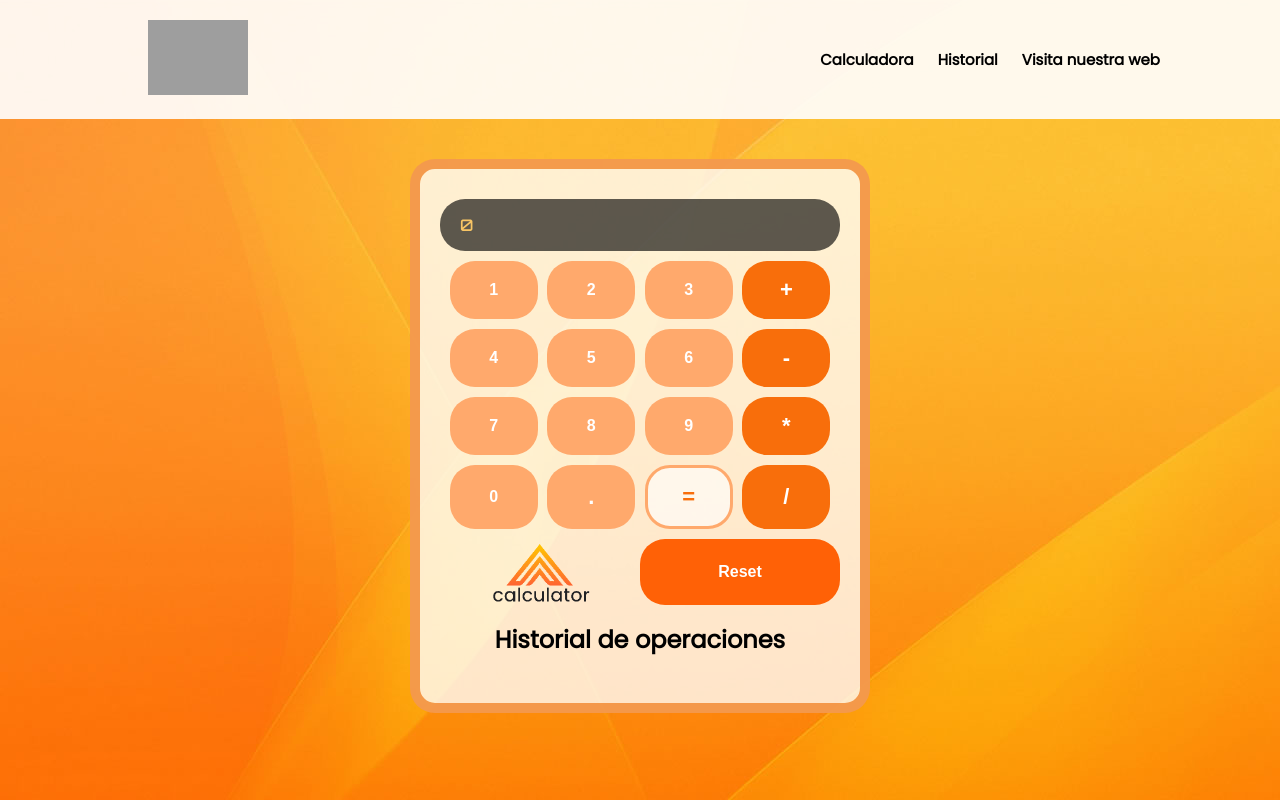
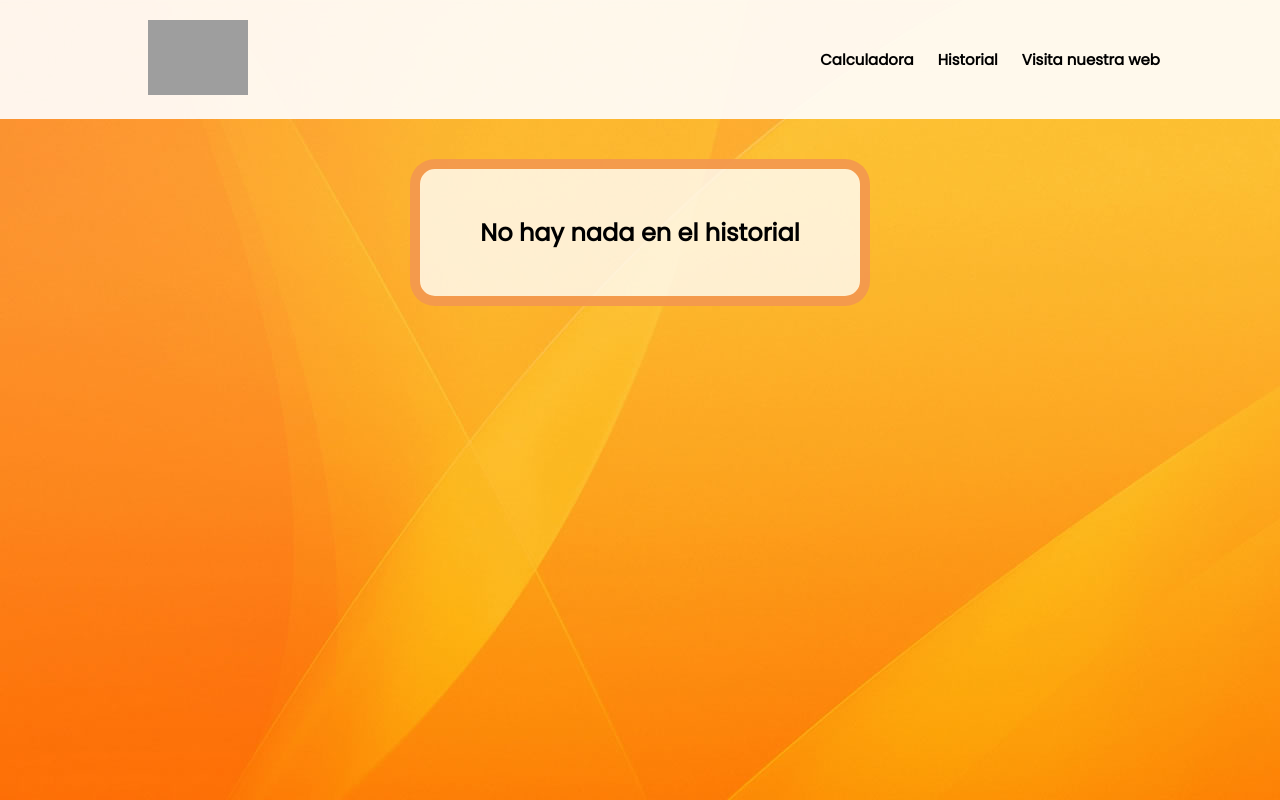
Before and after one commit to nicolascafure/calculadora-hooks, a React (Create React App) app: page /historial in a window 1280 px wide. Shown: the top 800 px of the page. Built offline with nearby package versions, Linux system fonts and the light colour scheme; grey boxes are pictures that could not be loaded.

Commit message:
agregando react router

```diff
--- a/package.json
+++ b/package.json
@@ -10,6 +10,7 @@
     "react": "^17.0.2",
     "react-bootstrap": "^1.6.1",
     "react-dom": "^17.0.2",
+    "react-router-dom": "^5.2.0",
     "react-scripts": "4.0.3",
     "uuid": "^8.3.2",
     "web-vitals": "^1.1.2"
--- a/src/App.js
+++ b/src/App.js
@@ -8,6 +8,12 @@ import Reset from "./Components/Reset";
 import logo from "./logocalculator.gif"
 import Menu from "./Components/Menu";
 import Historial from "./Components/Historial";
+import {
+  BrowserRouter as Router,
+  Switch,
+  Route,
+  Link
+} from "react-router-dom";
 
 function App() {
 const [calculo, setCalculo] = useState("")
@@ -17,9 +23,18 @@ const [historial, setHistorial]=useState([])
 
   return (
     <>
+    <Router>
+
     <Menu/>
     <div className="flex-center">
     <div className= "contenedor-principal">
+
+    <Switch>
+    <Route path="/historial">
+       <Historial historial={historial} setHistorial={setHistorial} calculo={calculo} setCalculo={setCalculo}/>
+          </Route>
+
+    <Route path="/">
       <Screen setCalculo={setCalculo} error={error} calculo={calculo}/>
       <BtnNumber number= {1} key={1} setCalculo={setCalculo} calculo={calculo}/>
        <BtnNumber number= {2} key={2} setCalculo={setCalculo} calculo={calculo}/>
@@ -40,9 +55,12 @@ const [historial, setHistorial]=useState([])
        <Operators operator= {"/"} key={11} setCalculo={setCalculo} calculo={calculo} />
      <div className="logo"><img src={logo}></img></div>
        <Reset setCalculo={setCalculo} setError={setError} />
-       <Historial historial={historial} setHistorial={setHistorial} calculo={calculo} setCalculo={setCalculo}/>
+       </Route>
+
+      </Switch>
     </div>
     </div>
+    </Router>
     </>
   );
 }
--- a/src/Components/Historial.js
+++ b/src/Components/Historial.js
@@ -16,7 +16,7 @@ setCalculo(calculo + nuevoResultado[0].resultado)
 
     return (
         <div className="contenedor-historial">
-            <h1 className="titulo-historial">Historial de operaciones</h1>
+           {(historial.length===0)? <h1 className="titulo-historial">No hay nada en el historial</h1>: <h1 className="titulo-historial">Historial de operaciones</h1> }
             {
                 historial.map(historia=><div key={historia.id} className="historia">
                     <h3>Calculo</h3>
--- a/src/Components/Menu.js
+++ b/src/Components/Menu.js
@@ -1,11 +1,12 @@
 import React from 'react';
+import {Link} from "react-router-dom"
 
 const Menu = () => {
     return (<> <div className="contenedor-nav"><div className="logo-top"><img src="https://rooftop.dev/images/rooftop-logo.webp" alt=""></img></div>
          <nav>
-            <a href="#">Calculadora</a>
-            <a href="#">Historial</a>
-            <a href="#">Visita nuestra web</a>
+         <Link to="/">Calculadora</Link>
+         <Link to="/historial">Historial</Link>
+            <a  target="_blank" href="https://rooftop.dev/">Visita nuestra web</a>
        </nav></div>
        </>)
 }
```
Also changed, not shown: 1 other file (tests, documents, lock files or other folders).
